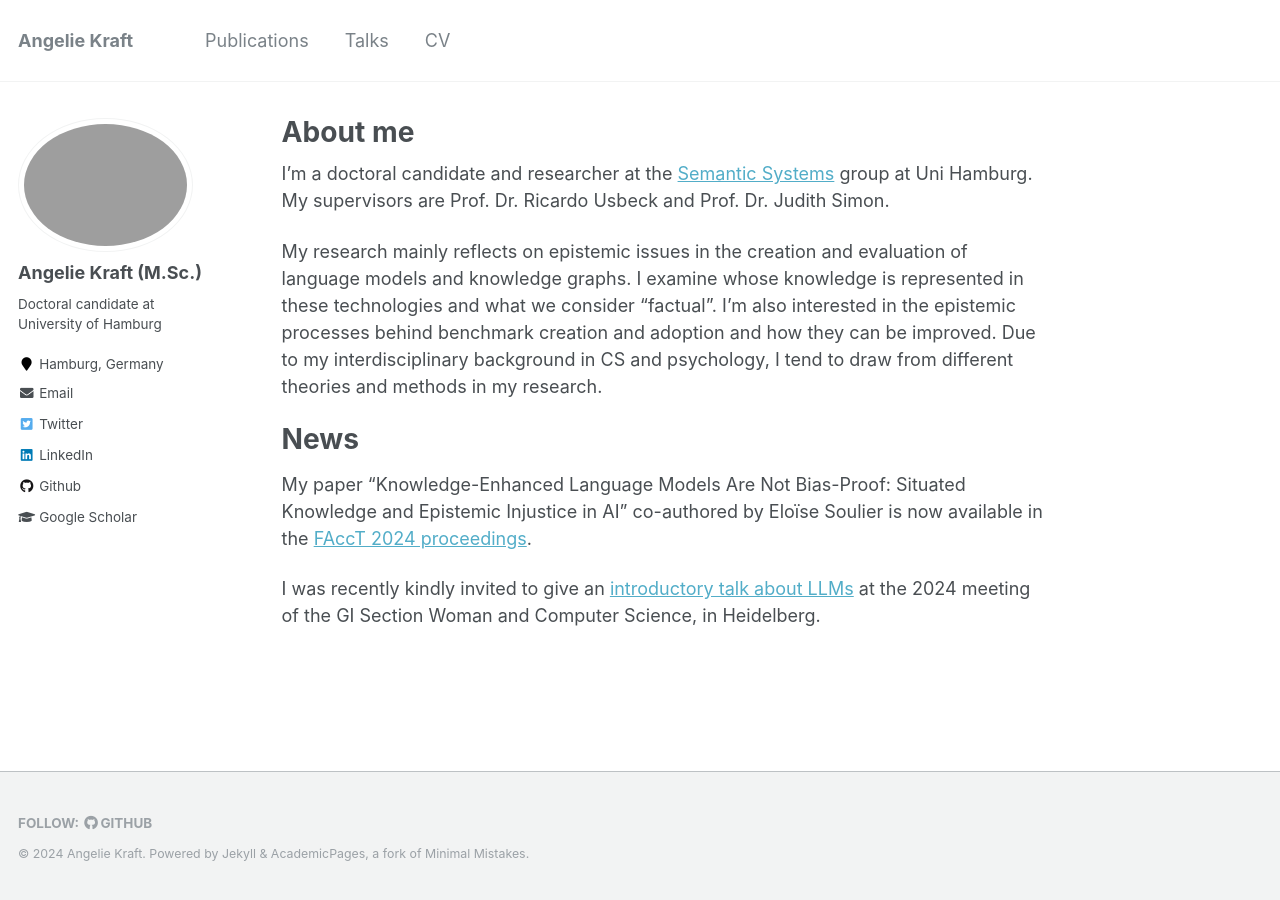
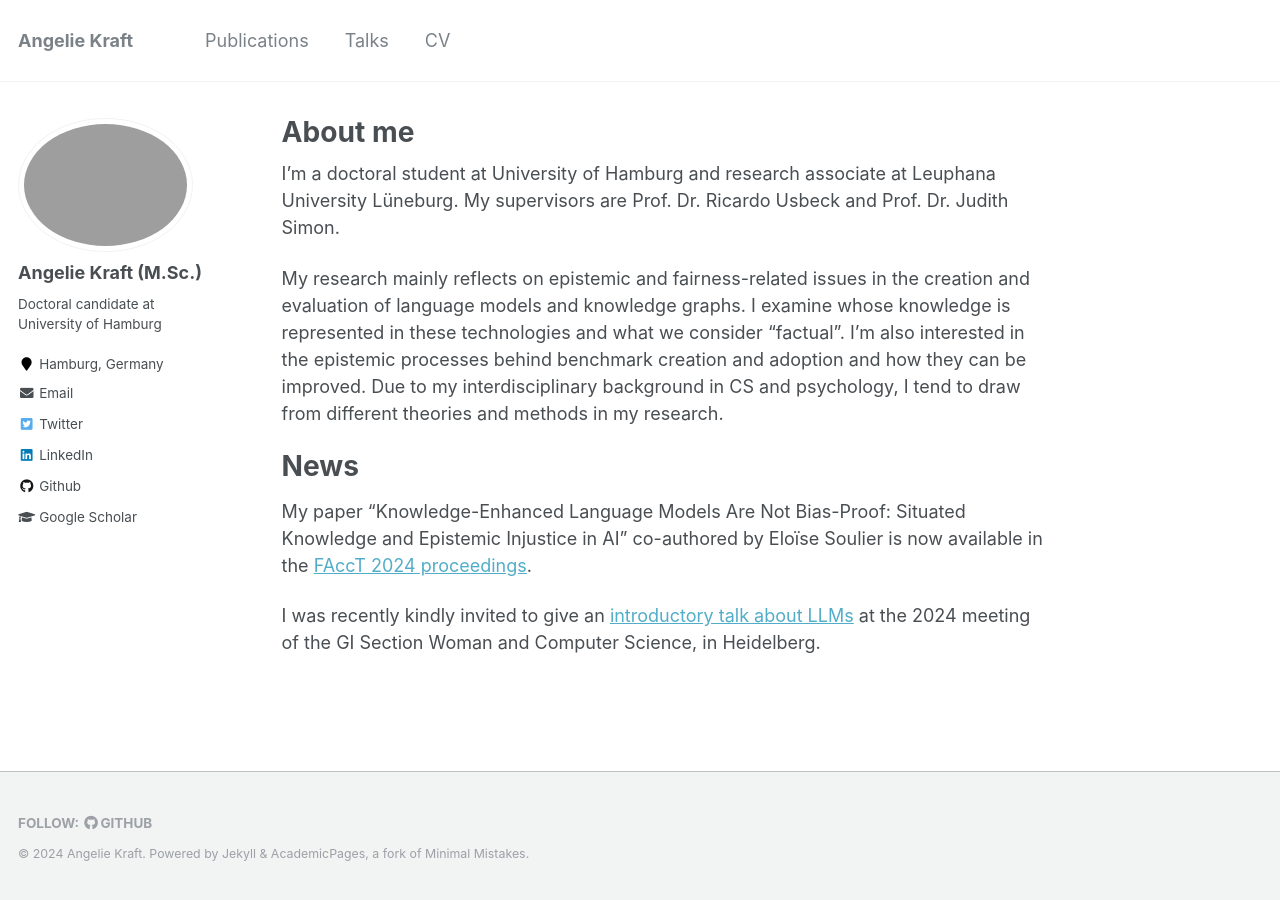
Before and after one commit to krangelie/krangelie.github.io, a Jekyll site: the page built from _pages/about.md, in a window 1280 px wide. Built offline with Jekyll 4.4.1, drawn with Linux system fonts in a browser that asks for light colours.

Commit message:
update about

```diff
--- a/_pages/about.md
+++ b/_pages/about.md
@@ -7,9 +7,9 @@ redirect_from:
   - /about/
   - /about.html
 ---
-I'm a doctoral candidate and researcher at the [Semantic Systems](https://www.inf.uni-hamburg.de/en/inst/ab/sems/home.html) group at Uni Hamburg. My supervisors are Prof. Dr. Ricardo Usbeck and Prof. Dr. Judith Simon.
+I'm a doctoral student at University of Hamburg and research associate at Leuphana University Lüneburg. My supervisors are Prof. Dr. Ricardo Usbeck and Prof. Dr. Judith Simon.
 
-My research mainly reflects on epistemic issues in the creation and evaluation of language models and knowledge graphs. I examine whose knowledge is represented in these technologies and what we consider "factual". I'm also interested in the epistemic processes behind benchmark creation and adoption and how they can be improved. Due to my interdisciplinary background in CS and psychology, I tend to draw from different theories and methods in my research.
+My research mainly reflects on epistemic and fairness-related issues in the creation and evaluation of language models and knowledge graphs. I examine whose knowledge is represented in these technologies and what we consider "factual". I'm also interested in the epistemic processes behind benchmark creation and adoption and how they can be improved. Due to my interdisciplinary background in CS and psychology, I tend to draw from different theories and methods in my research.
 
 
 # News
```
